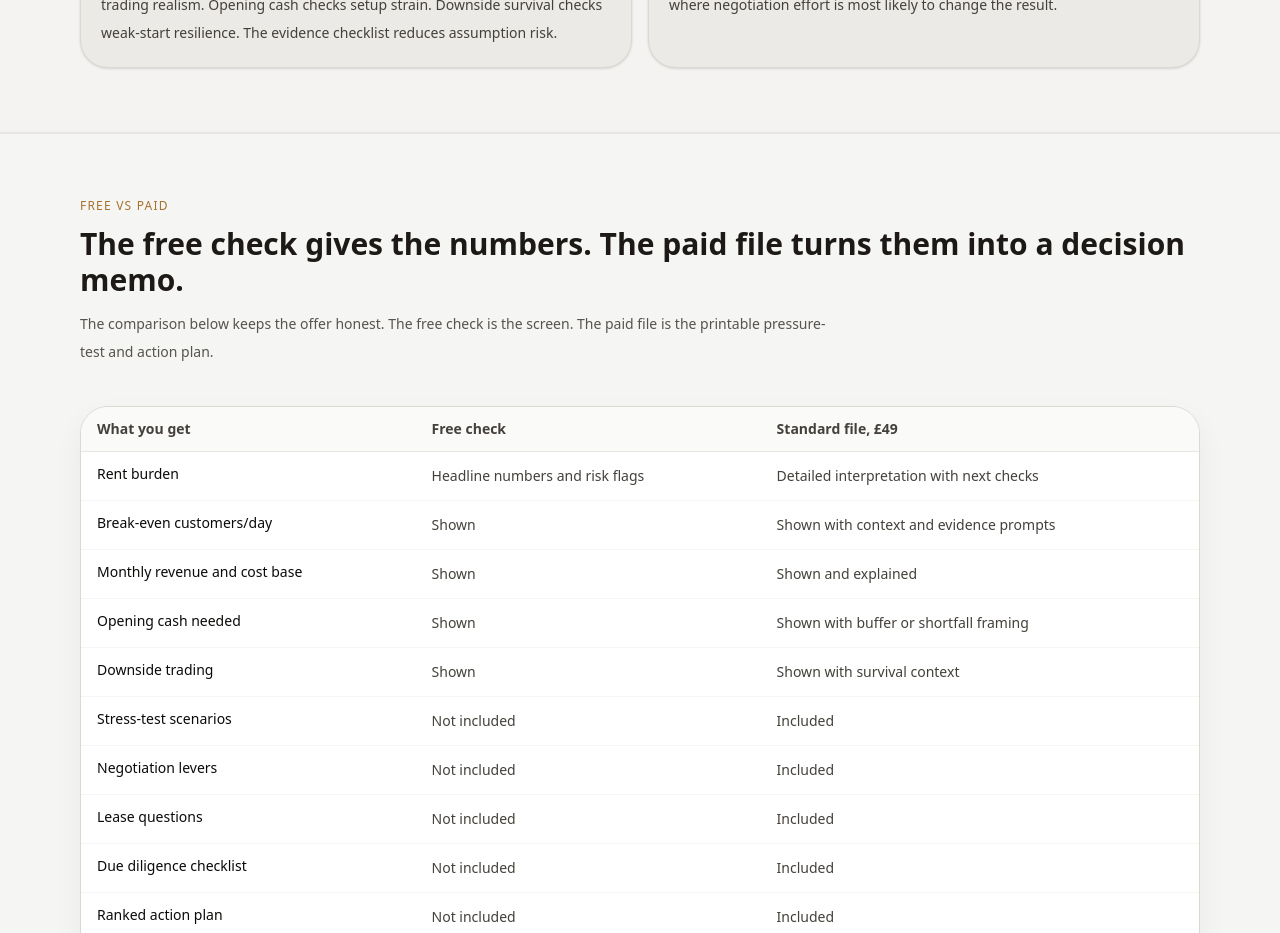
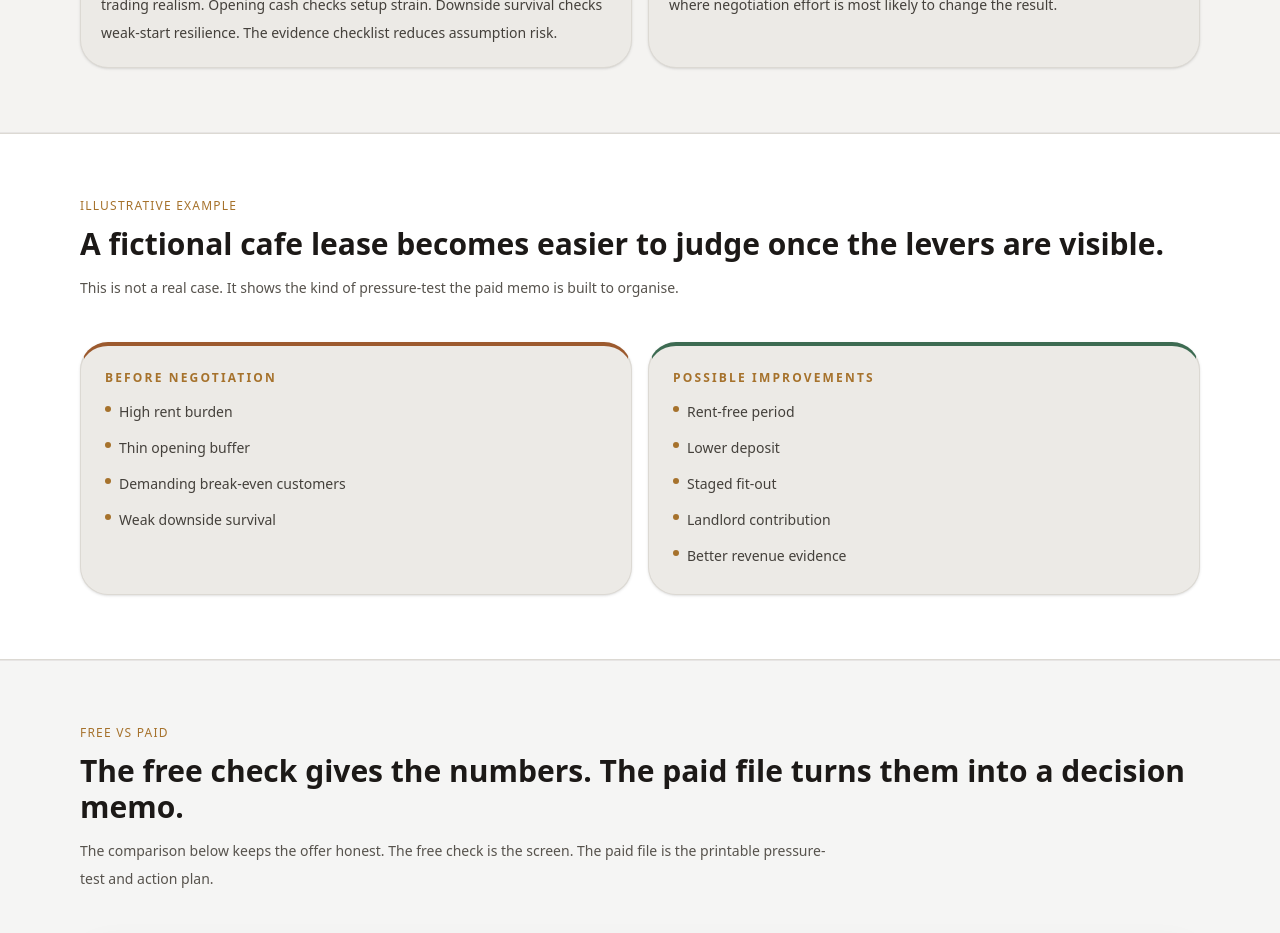
Before and after one commit to samueljcarlon/yieldlens-uk, a Next.js app: page /viability-file in a window 1280 px wide. Shown: the part 1600-2533 px from the top of the page. Built offline with nearby package versions, Linux system fonts and the light colour scheme; no server answers.

Commit message:
Add worked examples and proof sections

```diff
--- a/app/commercial-lease-viability-check/page.tsx
+++ b/app/commercial-lease-viability-check/page.tsx
@@ -562,11 +562,23 @@ export default function CommercialLeaseViabilityPage() {
                         <p className="text-xs text-[var(--yieldlens-muted)]">{item.label}</p>
                         <p className="text-xs font-semibold text-stone-900 text-right">
                           {item.value}
-                        </p>
-                      </div>
-                    ))}
+                    </p>
                   </div>
+                ))}
+              </div>
+
+              <div className="rounded-3xl border border-[var(--yieldlens-border)] bg-[var(--yieldlens-panel)] p-4">
+                <p className="text-xs uppercase tracking-[0.18em] text-[var(--yieldlens-caution)] font-semibold mb-2">
+                  What this makes you ask
+                </p>
+                <div className="grid grid-cols-1 sm:grid-cols-2 gap-2 text-sm text-stone-700 leading-6">
+                  <p>Can the landlord support a rent-free period or contribution?</p>
+                  <p>Is the service charge capped or still an estimate?</p>
+                  <p>What evidence supports the expected footfall and spend?</p>
+                  <p>What happens if opening is delayed or fit-out changes?</p>
                 </div>
+              </div>
+            </div>
 
                 <div>
                   <p className="text-xs uppercase tracking-widest text-[var(--yieldlens-muted)] font-semibold mb-3">
--- a/app/commercial-rent-affordability-calculator/page.tsx
+++ b/app/commercial-rent-affordability-calculator/page.tsx
@@ -402,7 +402,7 @@ export default function CommercialRentAffordabilityCalculatorPage() {
                 A redacted cafe example with numbers that are easy to pressure-test.
               </h2>
               <p className="text-sm text-stone-300 leading-7 max-w-2xl">
-                This is a fictional redacted example, not a real address or live case. It shows how the screen works when rent looks high but the downside case still needs judgement.
+                This is a fictional redacted example, not a real address or live case. It shows how the screen works when rent looks high but service charge, staffing, and opening cash still need to be counted together.
               </p>
               <div className="mt-6 rounded-3xl border border-white/10 bg-white/5 p-4 text-sm text-stone-300 leading-7">
                 Indicative view: needs caution. The rent is high enough to demand stronger evidence on customers, spend, opening cash, and lease terms.
--- a/app/how-it-works/page.tsx
+++ b/app/how-it-works/page.tsx
@@ -103,27 +103,27 @@ const proofPoints = [
 ];
 
 const exampleJourney = [
-  'A cafe operator is comparing a unit with strong expected trade but high rent.',
-  'YieldLens flags high rent burden, demanding break-even customers, and a thin opening cash buffer.',
-  'The next checks are rent-free period, deposit terms, fit-out quotes, service charge, and actual footfall.',
+  'A fictional cafe operator is comparing a unit with strong footfall but a rent level that looks heavy once the full cost stack is included.',
+  'YieldLens points to a high rent burden, a break-even target that needs checking against real footfall, and an opening cash buffer that looks thin after launch costs.',
+  'That pushes the operator to ask about rent-free time, landlord contribution, fit-out scope, service charge, and evidence for demand before signing.',
 ];
 
 const beforeAfterPoints = [
   {
-    title: 'Lower rent',
-    text: 'Usually lowers rent burden and gives the business more breathing room for staff, stock, and slower early trade.',
+    title: 'Before: high rent burden',
+    text: 'Rent absorbs too much of the monthly revenue, leaving less room for staff, stock, service charge, and quieter weeks.',
   },
   {
-    title: 'Rent-free period',
-    text: 'Usually improves opening cash pressure by keeping more cash in the business at launch.',
+    title: 'Before: demanding break-even target',
+    text: 'The daily customer target only becomes useful when it is compared with seating, opening hours, and realistic trade patterns.',
   },
   {
-    title: 'Landlord contribution',
-    text: 'Usually reduces upfront cash needed for fit-out, stock, and other launch costs.',
+    title: 'After: better opening terms',
+    text: 'A rent-free period, lower deposit, or landlord contribution can improve the opening buffer and make launch pressure easier to carry.',
   },
   {
-    title: 'Break clause',
-    text: 'Usually reduces downside exposure if trading never improves after launch.',
+    title: 'After: stronger negotiation position',
+    text: 'A break clause and clearer evidence for demand turn the result into a better conversation before signing.',
   },
 ];
 
@@ -437,9 +437,9 @@ export default function HowItWorksPage() {
       <section className="bg-[var(--yieldlens-panel)] border-y border-[var(--yieldlens-border)]">
         <div className="max-w-6xl mx-auto px-4 py-16">
           <SectionTitle
-            eyebrow="Example journey"
-            title="A fictional cafe example shows the path from snapshot to memo."
-            description="The example is fictional and redacted so the structure can be seen without exposing a real tenant or property."
+            eyebrow="Illustrative example"
+            title="A fictional cafe example shows how the questions sharpen."
+            description="The example is fictional and redacted so the reasoning path can be seen without exposing a real tenant or property."
           />
           <div className="grid grid-cols-1 lg:grid-cols-[0.95fr_1.05fr] gap-6">
             <div className={`${surfaceCardSoftClass} border-l-4 border-l-[var(--yieldlens-caution)] p-5`}>
--- a/app/page.tsx
+++ b/app/page.tsx
@@ -211,6 +211,15 @@ export default function HomePage() {
                     </span>
                   ))}
                 </div>
+              </div>
+
+              <div className="mt-4 rounded-2xl border border-white/10 bg-white/5 p-4 sm:p-5">
+                <p className="text-xs uppercase tracking-widest text-[#DCCDA8] font-medium mb-2">
+                  Illustrative use
+                </p>
+                <p className="text-sm text-stone-200 leading-7">
+                  Compare a promising unit against rent, fit-out, cash buffer, and weak-start risk before signing.
+                </p>
               </div>
 
               <p className={`${disclaimerClass} mt-5 text-stone-400`}>
--- a/app/sample-commercial-viability-file/page.tsx
+++ b/app/sample-commercial-viability-file/page.tsx
@@ -334,7 +334,7 @@ export default function SampleCommercialViabilityFilePage() {
               </div>
             </div>
           </div>
-          <div className={`${surfaceCardClass} mt-6 border-white/10 bg-[var(--yieldlens-hero)] p-4 text-sm text-stone-300 leading-7`}>
+          <div className={`${surfaceCardClass} mt-6 border-white/10 bg-[var(--yieldlens-hero)] p-4 text-sm text-stone-200 leading-7`}>
             <p className="text-[11px] uppercase tracking-[0.22em] text-[#DCCDA8] font-semibold mb-2">
               Final view
             </p>
@@ -343,6 +343,10 @@ export default function SampleCommercialViabilityFilePage() {
               YieldLens UK provides indicative decision-support only. It is not a valuation,
               financial advice, mortgage advice, legal advice, tax advice, or a substitute
               for professional due diligence.
+            </p>
+            <p className="mt-3">
+              The practical questions are rent-free time, landlord contribution, staged fit-out,
+              and whether the opening trade evidence is strong enough to justify the lease.
             </p>
           </div>
         </div>
--- a/app/viability-file/page.tsx
+++ b/app/viability-file/page.tsx
@@ -68,6 +68,28 @@ const proofBlocks = [
   {
     title: 'What the memo helps you do',
     text: 'It helps the user see what to challenge before signing, what to verify, and where negotiation effort is most likely to change the result.',
+  },
+];
+
+const illustrativeExample = [
+  {
+    title: 'Before negotiation',
+    points: [
+      'High rent burden',
+      'Thin opening buffer',
+      'Demanding break-even customers',
+      'Weak downside survival',
+    ],
+  },
+  {
+    title: 'Possible improvements',
+    points: [
+      'Rent-free period',
+      'Lower deposit',
+      'Staged fit-out',
+      'Landlord contribution',
+      'Better revenue evidence',
+    ],
   },
 ];
 
@@ -314,6 +336,40 @@ export default function ViabilityFilePage() {
         </div>
       </section>
 
+      <section className="bg-white border-y border-[var(--yieldlens-border)]">
+        <div className="max-w-6xl mx-auto px-4 py-16">
+          <SectionTitle
+            eyebrow="Illustrative example"
+            title="A fictional cafe lease becomes easier to judge once the levers are visible."
+            description="This is not a real case. It shows the kind of pressure-test the paid memo is built to organise."
+          />
+          <div className="grid grid-cols-1 lg:grid-cols-2 gap-4">
+            {illustrativeExample.map((item, index) => (
+              <div
+                key={item.title}
+                className={`${surfaceCardSoftClass} border-t-4 p-5 sm:p-6 ${
+                  index === 0
+                    ? 'border-t-[var(--yieldlens-fragile)]'
+                    : 'border-t-[var(--yieldlens-positive)]'
+                }`}
+              >
+                <p className="text-xs uppercase tracking-[0.18em] text-[var(--yieldlens-caution)] font-semibold mb-3">
+                  {item.title}
+                </p>
+                <ul className="space-y-2 text-sm text-stone-700 leading-7">
+                  {item.points.map((point) => (
+                    <li key={point} className="flex gap-2">
+                      <span className="mt-2 h-1.5 w-1.5 rounded-full bg-[var(--yieldlens-caution)] shrink-0" />
+                      <span>{point}</span>
+                    </li>
+                  ))}
+                </ul>
+              </div>
+            ))}
+          </div>
+        </div>
+      </section>
+
       <section className="bg-stone-100 border-y border-stone-200">
         <div className="max-w-6xl mx-auto px-4 py-16">
           <SectionTitle
```
